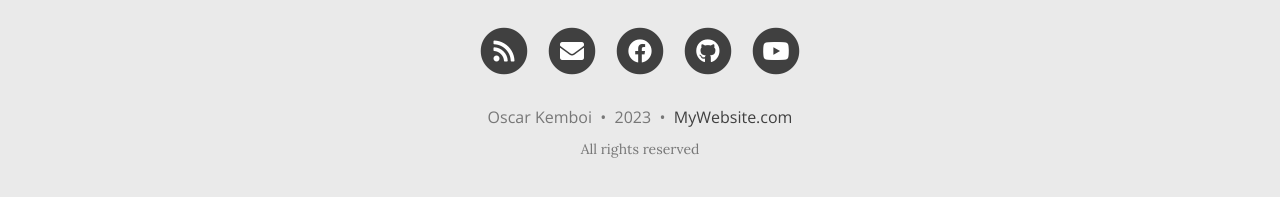
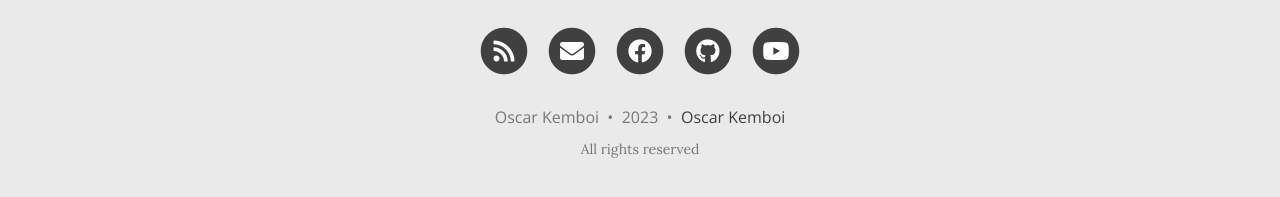
Before and after one commit to chito365/2023, a Jekyll site: the page built from index.html, in a window 1280 px wide and 1173 px high. Shown: the part 963-1160 px from the top of the window. Built offline with Jekyll 4.4.1, drawn with Linux system fonts in a browser that asks for light colours; nearby versions of some CDN libraries; the list of posts is cut into pages by our own code; comment, search, counter and statistics services are not loaded.

Commit message:
Update _config.yml

```diff
--- a/_config.yml
+++ b/_config.yml
@@ -68,7 +68,7 @@ share-links-active:
 
 # How to display the link to your website in the footer
 # Remove this if you don't want a link in the footer
-url-pretty: "MyWebsite.com"
+url-pretty: "Oscar Kemboi"
 
 # Excerpt word length - Truncate the excerpt of each post on the feed page to the specified number of words
 excerpt_length: 50
```
